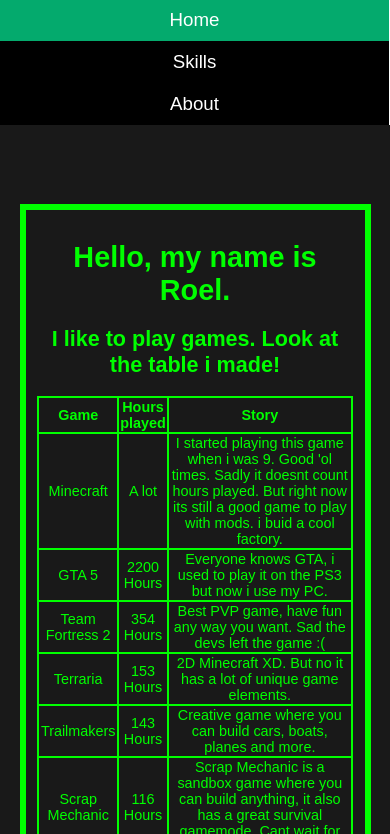
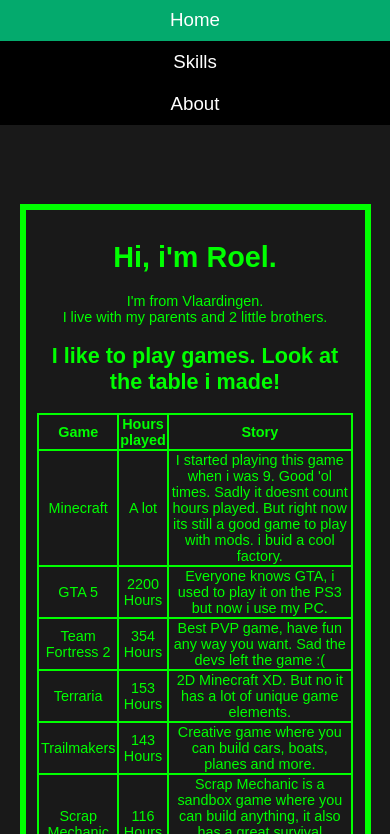
Before and after one commit to roel204/Portfolio_old, a plain HTML site: page index.html in a window 390 px wide. Shown: the part 46-880 px from the top of the page. Drawn offline with Linux system fonts and the light colour scheme.

Commit message:
Add files via upload

```diff
--- a/index.html
+++ b/index.html
@@ -26,7 +26,8 @@
   </header>
 
   <main>
-    <h1>Hello, my name is Roel.</h1>
+    <h1>Hi, i'm Roel.</h1>
+    <p>I'm from Vlaardingen. <br> I live with my parents and 2 little brothers.</p>
     <h2>I like to play games. Look at the table i made!</h2>
     <table style="width: 100%">
       <tr>
--- a/style.css
+++ b/style.css
@@ -93,6 +93,7 @@ main section img {
 
   nav a {
     padding: 10px;
+    border-right: 0px;
   }
 
   main {
```
Also changed, not shown: skills.html (+0 -1 lines).
